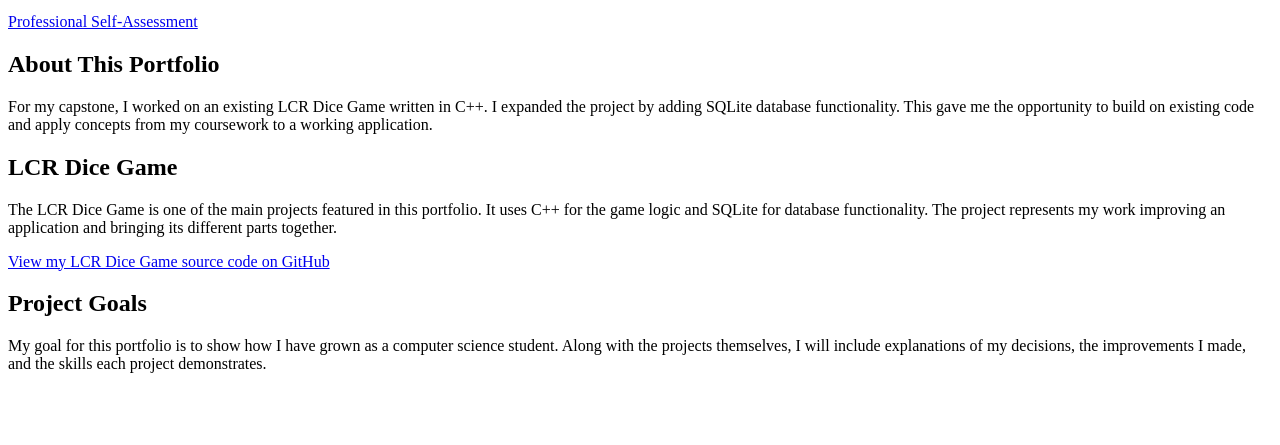
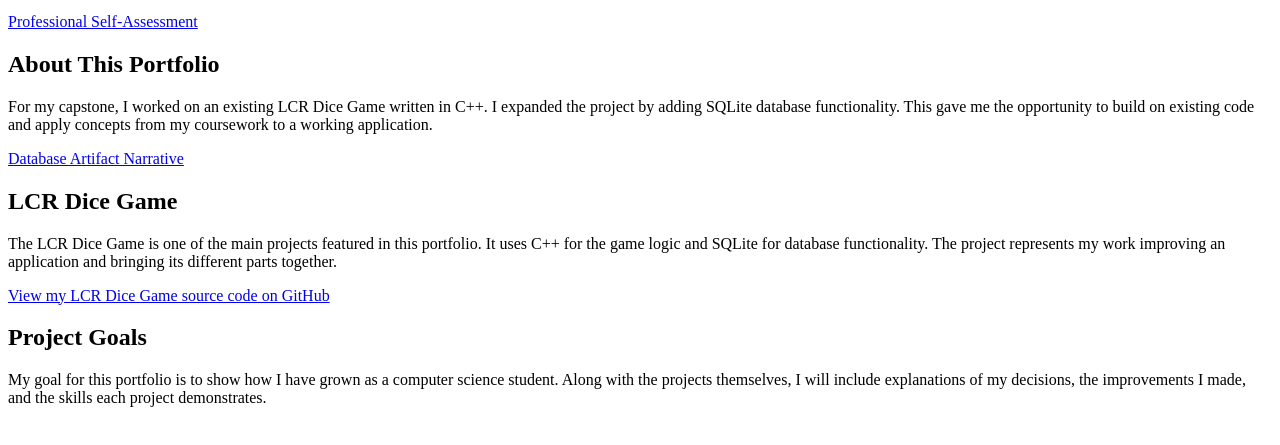
Before and after one commit to TessaCol/CS-499, a plain HTML site: page index.html in a window 1280 px wide. Shown: the part 101-546 px from the top of the page. Drawn offline with Linux system fonts and the light colour scheme.

Commit message:
Add link to Database Artifact Narrative
Added a link to the Database Artifact Narrative in the portfolio.

```diff
--- a/index.html
+++ b/index.html
@@ -16,6 +16,8 @@
 
     <p>For my capstone, I worked on an existing LCR Dice Game written in C++. I expanded the project by adding SQLite database functionality. This gave me the opportunity to build on existing code and apply concepts from my coursework to a working application.</p>
 
+    <p><a href="https://github.com/TessaCol/CS-499/blob/main/DatabaseArtifactNarrative.md" target="_blank" rel="noopener noreferrer">Database Artifact Narrative</a></p>
+
     <h2>LCR Dice Game</h2>
 
     <p>The LCR Dice Game is one of the main projects featured in this portfolio. It uses C++ for the game logic and SQLite for database functionality. The project represents my work improving an application and bringing its different parts together.</p>
```
